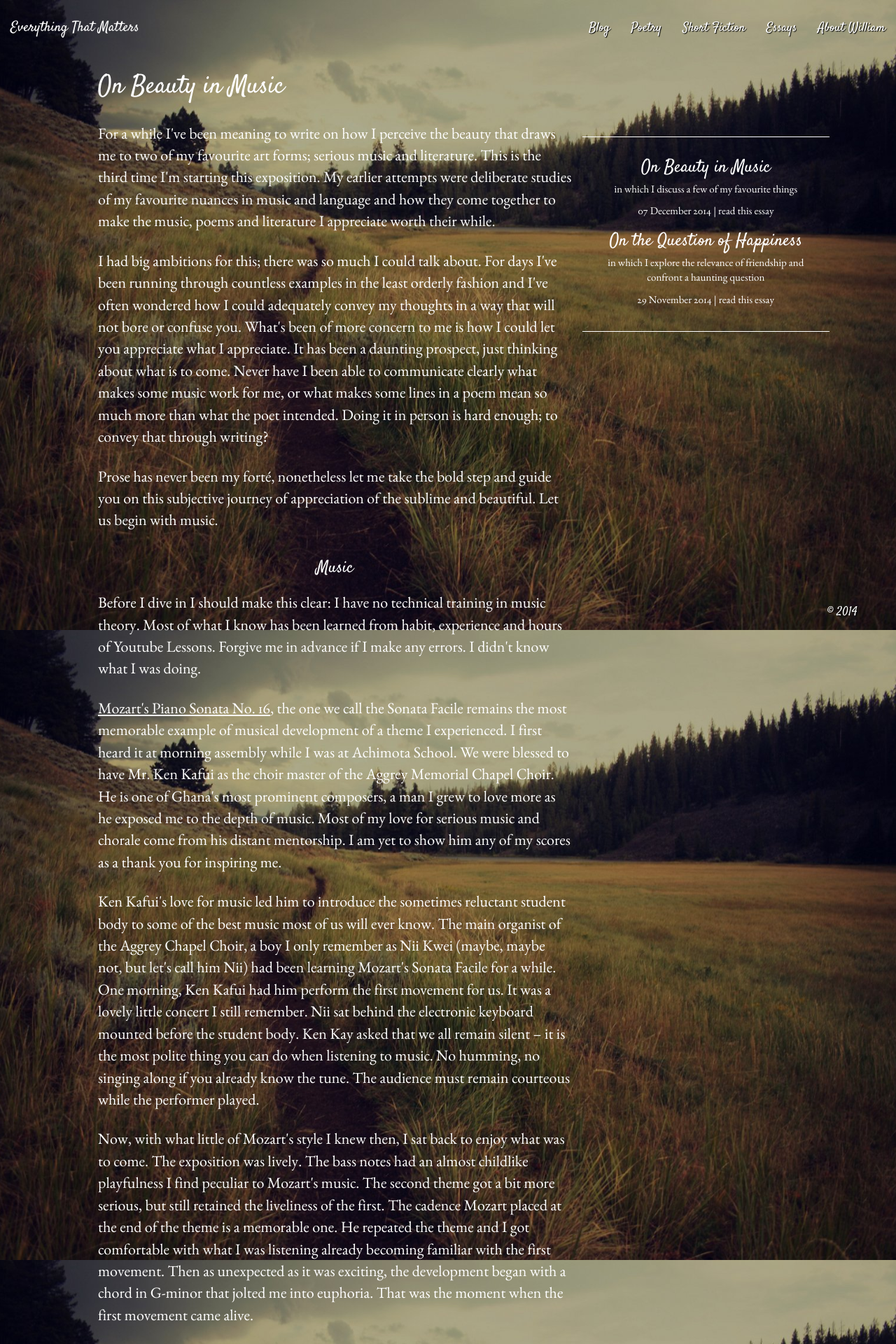
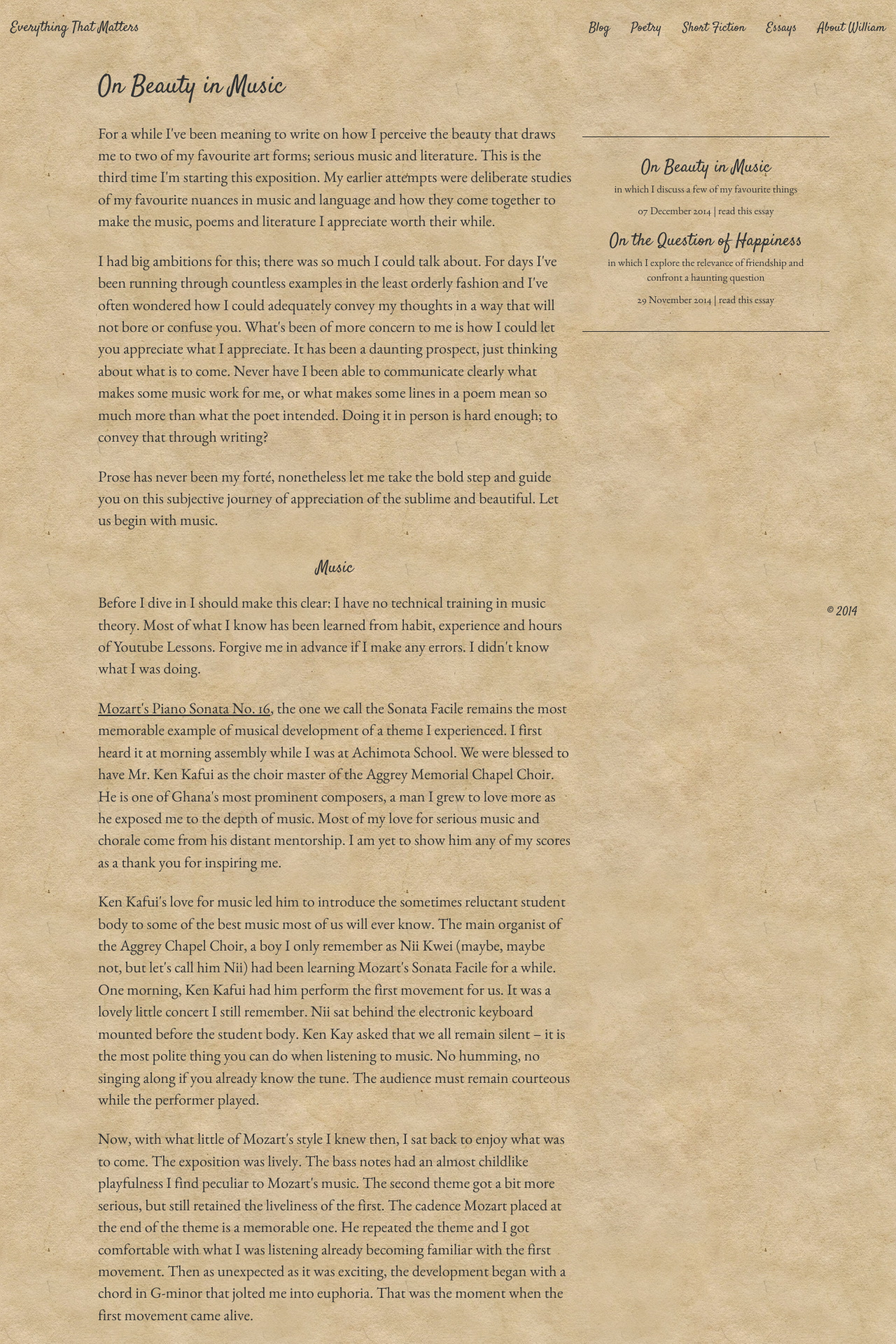
Before and after one commit to jessejohnson/wsgeorge, a Jekyll site: the page built from _posts/2014-12-7-on-beauty-in-music.html, in a window 1280 px wide. Shown: the top 1920 px of the page at 70% size. Built offline with Jekyll 4.4.1, drawn with Linux system fonts in a browser that asks for light colours; nearby versions of some CDN libraries; comment, search, counter and statistics services are not loaded.

Commit message:
change background to paper, change foreground to darkly

```diff
--- a/css/wsgeorge.css
+++ b/css/wsgeorge.css
@@ -21,11 +21,12 @@
 body{
 	/*padding-top: 70px;*/
 	padding-bottom: 30px;
-	background: url('../img/grassland_dark.jpg') no-repeat center center fixed;
-	-webkit-background-size: cover;
+	/*background: url('../img/grassland_dark.jpg') no-repeat center center fixed;*/
+	background: url('../img/paper.jpg');
+/*	-webkit-background-size: cover;
 	-moz-background-size: cover;
 	-o-background-size: cover;
-	background-size: cover;
+	background-size: cover;*/
 }
 
 .navbar-default{
@@ -36,7 +37,8 @@ body{
 
 	font-family: satisfy, cursive;
 	font-size: 18px;
-	color: #FFFFFF;
+	/*color: #FFFFFF;*/
+	color: #333;
 }
 
 .navbar-default .navbar-toggle{
@@ -53,12 +55,14 @@ body{
 }
 
 .navbar-default .navbar-nav li a{
-	color: #FFFFFF;
-	text-shadow: 1px 1px 1px #000000;
+	/*color: #FFFFFF;*/
+	color: #333;
+	/*text-shadow: 1px 1px 1px #000000;*/
 }
 
 .navbar-default .navbar-nav li a:hover{
-	color: #FFFFFF;
+	/*color: #FFFFFF;*/
+	color: #333;
 }
 
 .navbar-default .navbar-nav .open>a:focus{
@@ -73,7 +77,8 @@ body{
 .navbar-default .navbar-brand{
 	font-family: satisfy, cursive;
 	font-size: 20px;
-	color: #FFFFFF;
+	/*color: #FFFFFF;*/
+	color: #333;
 }
 
 .navbar-fixed-bottom{
@@ -91,7 +96,8 @@ body{
 
 	font-family: miama, cursive;
 	font-size: 12vh;
-	color: #FFFFFF;
+	/*color: #FFFFFF;*/
+	color: #333;
 
 	/*text-shadow: 1px 1px 1px #555555;*/
 }
@@ -99,7 +105,8 @@ body{
 .psa-text{
 	font-family: miama, cursive;
 	font-size: 5vh;
-	color: #FFFFFF;
+	/*color: #FFFFFF;*/
+	color: #333;
 	font-weight: 100;
 
 	/*text-shadow: 1px 1px 1px #555555;*/
@@ -115,7 +122,8 @@ body{
 .content-title{
 	font-family: satisfy, cursive;
 	margin-bottom: 30px;
-	color: #FFFFFF;
+	/*color: #FFFFFF;*/
+	color: #333;
 	/*text-shadow: 1px 1px 1px #555555;*/
 }
 
@@ -123,27 +131,31 @@ body{
 	font-family: satisfy, cursive;
 	margin-top: 40px;
 	margin-bottom: 20px;
-	color: #FFFFFF;
+	/*color: #FFFFFF;*/
+	color: #333;
 	/*text-shadow: 1px 1px 1px #555555;*/
 }
 
 .content-text{
 	font-family: ebgaramond, serif;
 	font-size: 22px;
-	color: #FFFFFF;
+	/*color: #FFFFFF;*/
+	color: #333;
 	margin-bottom: 25px;
 	/*text-shadow: 1px 1px 1px #555555;*/
 }
 
 .content-text a{
-	color: #FFFFFF;
+	/*color: #FFFFFF;*/
+	color: #333;
 	text-decoration: underline;
 }
 
 .content-quote{
 	font-family: ebgaramond, serif;
 	font-size: 24px;
-	color: #FFFFFF;
+	/*color: #FFFFFF;*/
+	color: #333;
 	margin-top: 25px;
 	margin-bottom: 25px;
 }
@@ -151,7 +163,8 @@ body{
 .signature{
 	font-family: satisfy, cursive;
 	margin-bottom: 30px;
-	color: #FFFFFF;
+	/*color: #FFFFFF;*/
+	color: #333;
 	/*text-shadow: 1px 1px 1px #555555;*/
 }
 
@@ -163,20 +176,23 @@ body{
 	border-bottom-style: double;
 	border-bottom-width: 1px;
 	padding-bottom: 25px;
-	border-color: #FFFFFF;
+	/*border-color: #FFFFFF;*/
+	border-color: #333;
 }
 
 .sidebar-content-title{
 	font-family: satisfy, cursive;
 	margin-bottom: 5px;
 	font-size: 25px;
-	color: #FFFFFF;
+	/*color: #FFFFFF;*/
+	color: #333;
 	/*text-shadow: 1px 1px 1px #555555;*/
 }
 
 .sidebar-content-text, .sidebar-content-text a{
 	font-family: ebgaramond, serif;
 	font-size: 15px;
-	color: #FFFFFF;
+	/*color: #FFFFFF;*/
+	color: #333;
 	/*text-shadow: 1px 1px 1px #555555;*/
 }
```
Also changed, not shown: img/paper.jpg (added).
